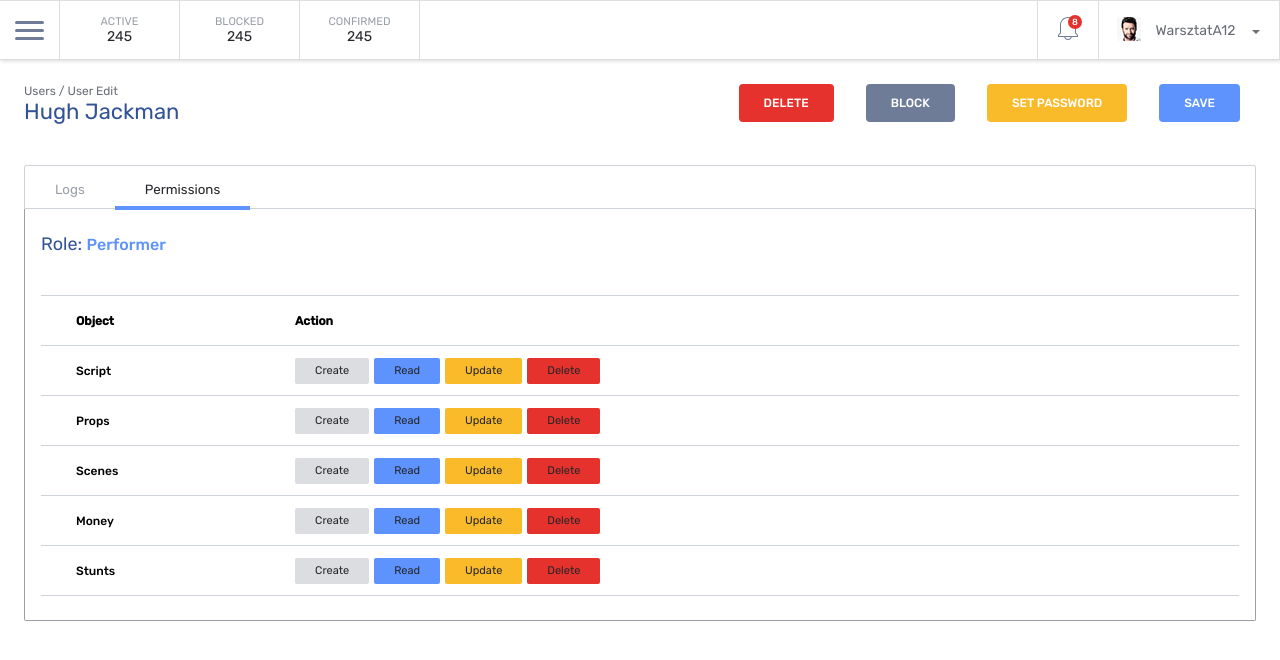
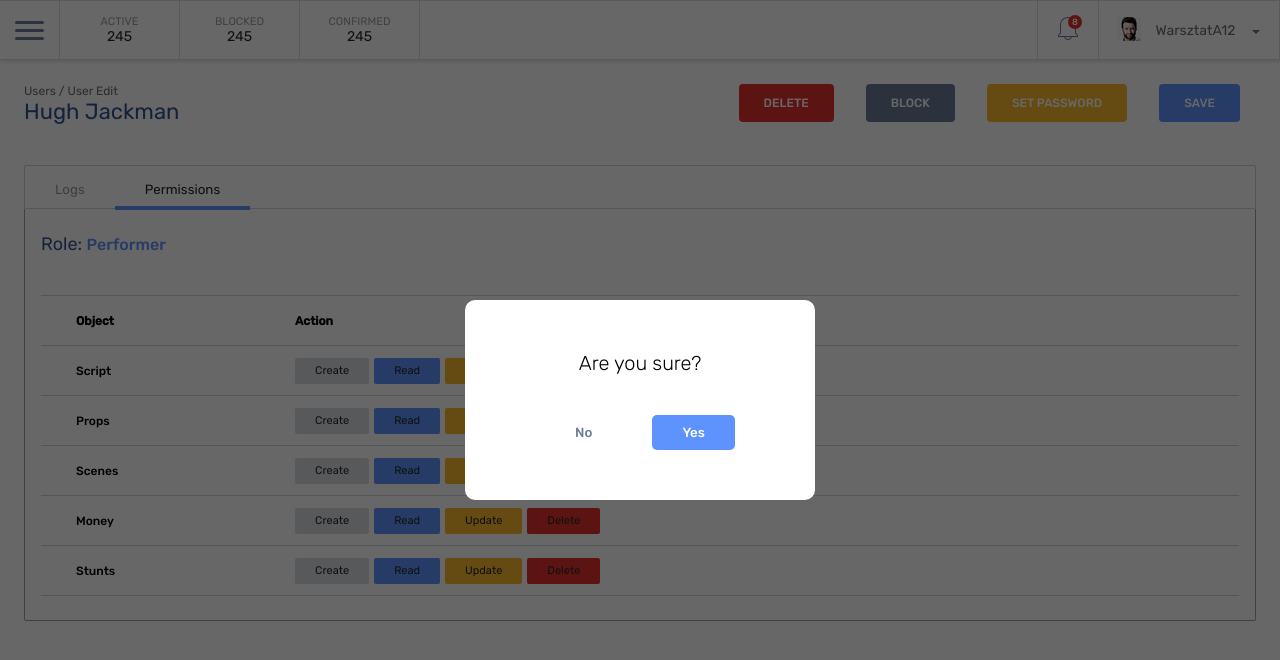
Before and after one commit to pan-rzeznik/task, an Angular app: page /dashboard/user-edit in a window 1280 px wide. Both pictures are taken after a click on the button "BLOCK". Shown: the top 660 px of the page. Built offline with nearby package versions, Linux system fonts and the light colour scheme.

Commit message:
Dialog WIP

```diff
--- a/src/app/modules/dashboard/components/user-edit/user-edit.component.html
+++ b/src/app/modules/dashboard/components/user-edit/user-edit.component.html
@@ -5,7 +5,7 @@
   </div>
   <div class="buttons-container">
     <app-button [color]="'delete'">DELETE</app-button>
-    <app-button [color]="'block'">BLOCK</app-button>
+    <app-button [color]="'block'" (click)="confirmDialog()">BLOCK</app-button>
     <app-button [color]="'warning'">SET PASSWORD</app-button>
     <app-button [color]="'primary'">SAVE</app-button>
   </div>
--- a/src/app/modules/dashboard/components/user-edit/user-edit.component.ts
+++ b/src/app/modules/dashboard/components/user-edit/user-edit.component.ts
@@ -1,4 +1,5 @@
 import { Component, ChangeDetectionStrategy } from '@angular/core';
+import { DialogService } from 'src/app/modules/shared/components/dialog/dialog.service';
 
 @Component({
   selector: 'app-user-edit',
@@ -8,4 +9,10 @@ import { Component, ChangeDetectionStrategy } from '@angular/core';
 })
 export class UserEditComponent {
   tableContent = ['Script', 'Props', 'Scenes', 'Money', 'Stunts'];
+
+  constructor(private readonly dialogService: DialogService) {}
+
+  confirmDialog(): void {
+    this.dialogService.appendDialogComponentToBody();
+  }
 }
--- a/src/app/modules/dashboard/dashboard-routing.module.ts
+++ b/src/app/modules/dashboard/dashboard-routing.module.ts
@@ -16,6 +16,11 @@ const routes: Routes = [
     path: 'dashboard',
     component: DashboardComponent,
     children: [
+      {
+        path: '',
+        pathMatch: 'full',
+        redirectTo: 'user-edit',
+      },
       {
         path: 'users-list',
         component: UsersListComponent,
--- /dev/null
+++ b/src/app/modules/shared/components/dialog/dialog-overlay.directive.ts
@@ -0,0 +1,6 @@
+import { Directive } from '@angular/core';
+
+@Directive({
+  selector: '[appDialogOverlay]',
+})
+export class DialogOverlayDirective {}
--- /dev/null
+++ b/src/app/modules/shared/components/dialog/dialog.component.html
@@ -0,0 +1,9 @@
+<div class="dialog-overlay" appDialogOverlay>
+  <div class="dialog">
+    <p class="dialog-message">Are you sure?</p>
+    <div class="buttons-container">
+      <button class="button-dialog button--secondary">No</button>
+      <button class="button-dialog button--primary">Yes</button>
+    </div>
+  </div>
+</div>
--- /dev/null
+++ b/src/app/modules/shared/components/dialog/dialog.component.scss
@@ -0,0 +1,48 @@
+@import "/src/mixins.scss";
+
+:host {
+  position: absolute;
+  top: 0;
+  left: 0;
+}
+
+.dialog-overlay {
+  position: absolute;
+  z-index: 10000;
+  width: 100vw;
+  height: 100vh;
+  background-color: rgba(0, 0, 0, 0.596);
+}
+.dialog {
+  @include flex-center;
+  flex-direction: column;
+  position: absolute;
+  top: 50%;
+  left: 50%;
+  transform: translate(-50%, -50%);
+  width: 350px;
+  height: 200px;
+  background-color: #ffffff;
+  border-radius: 10px;
+
+  &-message {
+    font-size: 20px;
+    font-weight: 300;
+    margin-bottom: 40px;
+  }
+  .button-dialog {
+    padding: 10px 30px;
+    margin: 0 15px;
+    cursor: pointer;
+    font-weight: 500;
+    border-radius: 5px;
+  }
+
+  .button--primary {
+    background-color: var(--primary);
+    color: #ffffff;
+  }
+  .button--secondary {
+    color: var(--block);
+  }
+}
--- /dev/null
+++ b/src/app/modules/shared/components/dialog/dialog.component.ts
@@ -0,0 +1,9 @@
+import { Component, ChangeDetectionStrategy } from '@angular/core';
+
+@Component({
+  selector: 'app-dialog',
+  templateUrl: './dialog.component.html',
+  styleUrls: ['./dialog.component.scss'],
+  changeDetection: ChangeDetectionStrategy.OnPush,
+})
+export class DialogComponent {}
--- /dev/null
+++ b/src/app/modules/shared/components/dialog/dialog.service.ts
@@ -0,0 +1,40 @@
+import {
+  Injectable,
+  ComponentRef,
+  ComponentFactoryResolver,
+  ApplicationRef,
+  Injector,
+  EmbeddedViewRef,
+} from '@angular/core';
+import { DialogComponent } from './dialog.component';
+
+@Injectable({
+  providedIn: 'root',
+})
+export class DialogService {
+  dialogComponentRef: ComponentRef<DialogComponent>;
+
+  constructor(
+    private componentFactoryResolver: ComponentFactoryResolver,
+    private appRef: ApplicationRef,
+    private injector: Injector
+  ) {}
+
+  appendDialogComponentToBody(): void {
+    const componentFactory = this.componentFactoryResolver.resolveComponentFactory(
+      DialogComponent
+    );
+    const componentRef = componentFactory.create(this.injector);
+    this.appRef.attachView(componentRef.hostView);
+
+    const domElem = (componentRef.hostView as EmbeddedViewRef<any>)
+      .rootNodes[0] as HTMLElement;
+    document.body.appendChild(domElem);
+
+    this.dialogComponentRef = componentRef;
+  }
+  removeDialogComponentFromBody(): void {
+    this.appRef.detachView(this.dialogComponentRef.hostView);
+    this.dialogComponentRef.destroy();
+  }
+}
```
Also changed, not shown: src/app/app.module.ts (+7 -1 lines), src/app/modules/shared/shared.module.ts (+16 -2 lines).
